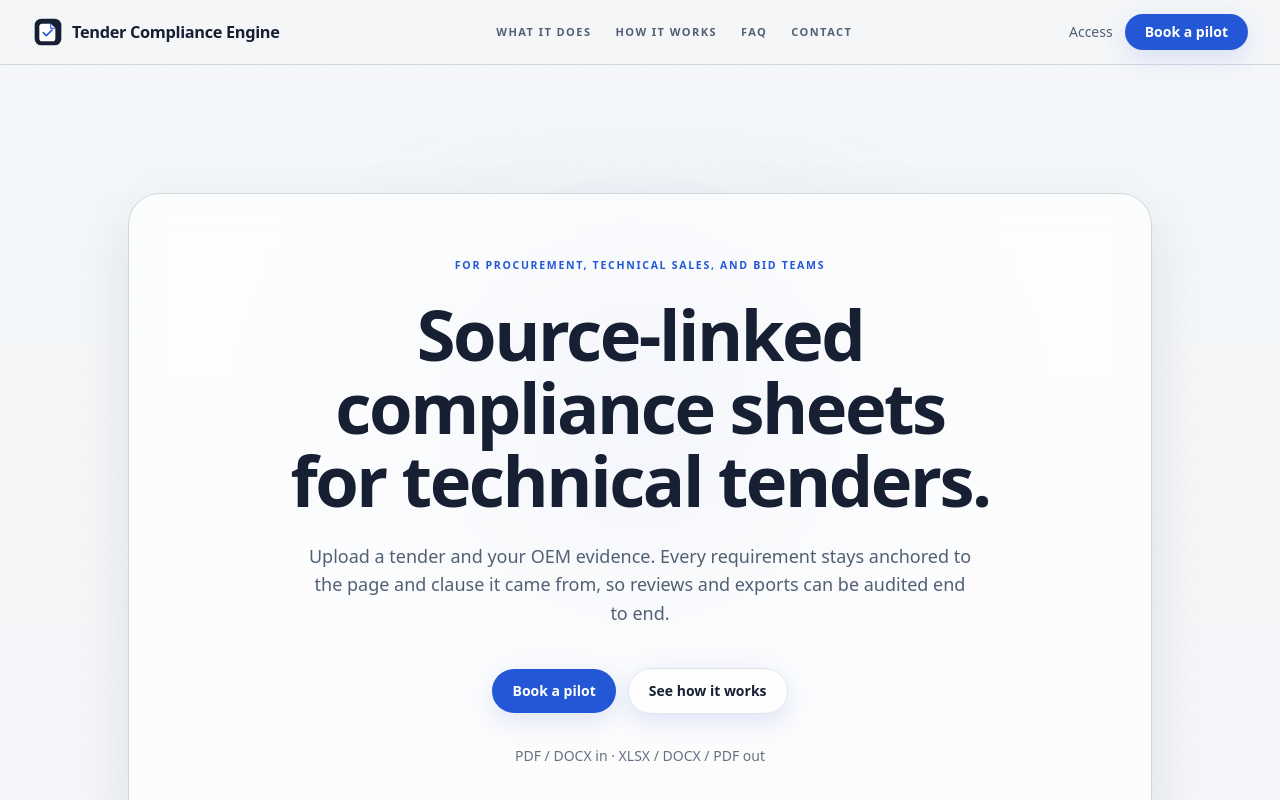
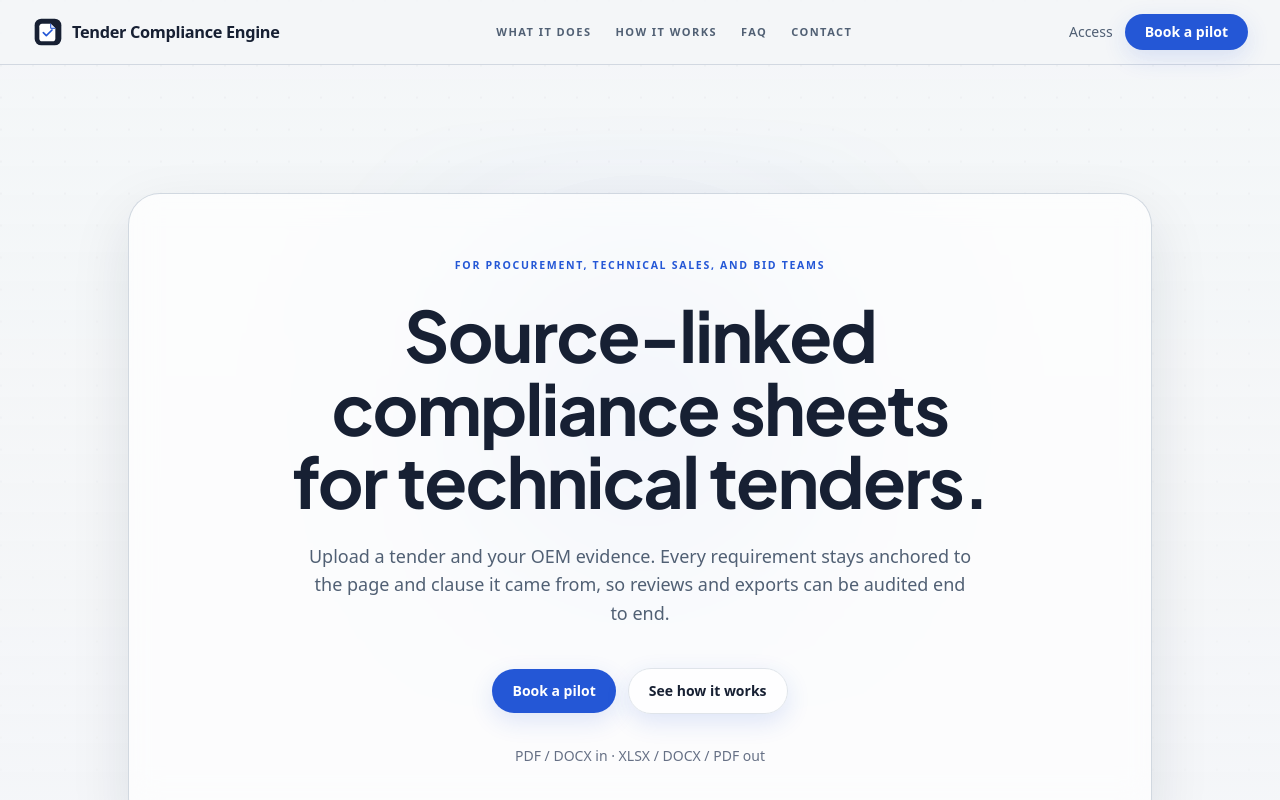
Before and after one commit to ayushcodes13/tender-compliance-engine, a Next.js app in the folder apps/web/: page / in a window 1280 px wide. Built offline with nearby package versions, Linux system fonts and the light colour scheme.

Commit message:
fix(web): restore formal landing headline font (#158)

```diff
--- a/apps/web/app/globals.css
+++ b/apps/web/app/globals.css
@@ -2565,12 +2565,11 @@ a.project-flow-step:hover {
 }
 
 .landing-hero-title {
-  font-family: system-ui, -apple-system, BlinkMacSystemFont, "Segoe UI", Roboto,
-    "Helvetica Neue", Arial, "Noto Sans", sans-serif;
+  font-family: var(--font-sans);
   font-style: normal;
   font-size: clamp(2.75rem, 5.5vw, 4.75rem) !important;
-  font-weight: 650;
-  letter-spacing: -0.035em;
+  font-weight: 700;
+  letter-spacing: -0.025em;
   line-height: 1.04 !important;
   text-wrap: balance;
 }
```
